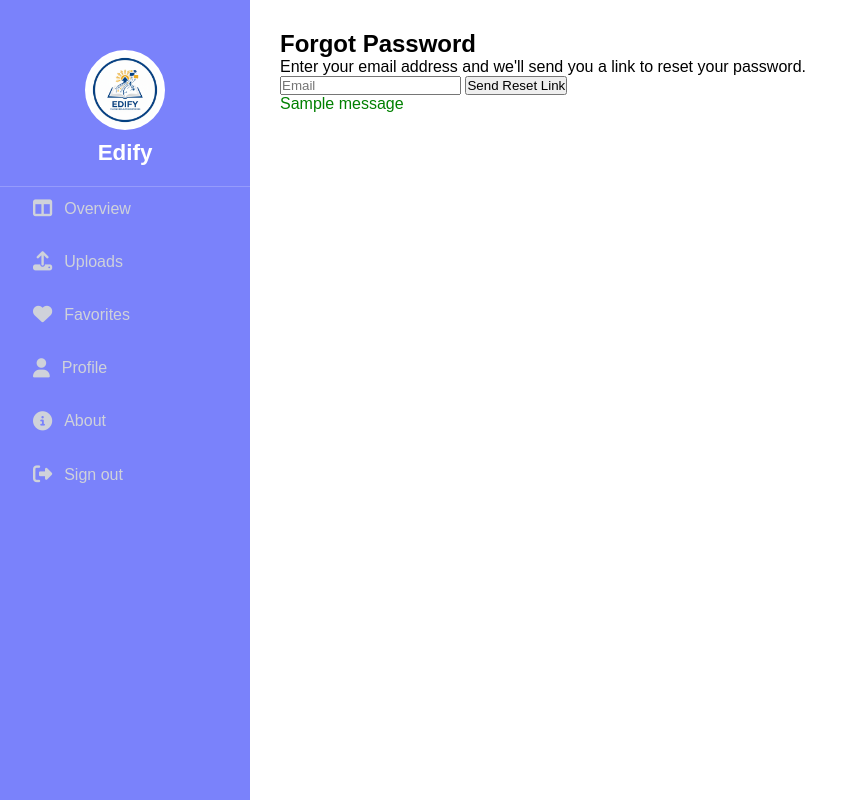
After one commit to EarionIcer/CSIT327-G7-Edify, a Django app: page /forgot-password/ in a window 1280 px wide. The commit adds this page. Shown: the whole page, without its empty margins (0-864 px from the left). Run offline with Django 5.2, Linux system fonts and the light colour scheme; tables that the repository leaves empty hold one stand-in row (values such as "Sample post"); one stand-in notice (Sample message) is shown.

```diff
--- a/EdifyApp/urls.py
+++ b/EdifyApp/urls.py
@@ -28,6 +28,7 @@ urlpatterns = [
     path("download/<uuid:file_id>/", views.download_file, name="download_file"),
     # path("edit_file/<uuid:file_id>/", views.edit_file, name="edit_file"),
     path("edit_file/<str:file_id>/", views.edit_file, name="edit_file"),
+    path("forgot-password/", views.forgot_password_view, name="forgot_password"),
     path("delete_file/<str:id>/", views.delete_file, name="delete_file"),
 
 ]
--- a/EdifyApp/views.py
+++ b/EdifyApp/views.py
@@ -47,9 +47,21 @@ from django.shortcuts import render
 from django.contrib.auth.decorators import login_required
 import requests
 from django.http import HttpResponse, Http404
+from django.contrib.auth import authenticate, login, logout
+from django.contrib import messages
+from django.shortcuts import render, redirect
+from django.conf import settings
+from django.contrib.auth.hashers import check_password
+from django.contrib.auth import get_user_model
+from django.contrib.auth.tokens import default_token_generator
+from django.utils.http import urlsafe_base64_encode, urlsafe_base64_decode
+from django.utils.encoding import force_bytes, force_str
+from django.core.mail import send_mail
 
 
 
+
+CustomUser = get_user_model()
 SUPABASE_URL = os.getenv("SUPABASE_URL")
 SUPABASE_KEY = os.getenv("SUPABASE_KEY")
 supabase = create_client(settings.SUPABASE_URL, settings.SUPABASE_KEY)
@@ -224,6 +236,26 @@ def edit_file(request, file_id):
     return render(request, "edit_file.html", {"file": resource})
 
 
+def forgot_password_view(request):
+    if request.method == "POST":
+        email = request.POST.get("email").strip().lower()
+        user = CustomUser.objects.filter(email=email).first()
+
+        if not user:
+            messages.error(request, "⚠️ No account found with that email.")
+            return redirect("forgot_password")
+
+        # ✅ Generate password reset link
+        token = default_token_generator.make_token(user)
+        uid = urlsafe_base64_encode(force_bytes(user.pk))
+        reset_link = request.build_absolute_uri(f"/reset/{uid}/{token}/")
+
+        # --- In production: send email (for now, just display the link) ---
+        messages.success(request, f"🔗 Password reset link: {reset_link}")
+        return redirect("forgot_password")
+
+    return render(request, "forgot_password.html")
+
 
 
 def toggle_favorite(request, id):
@@ -294,42 +326,15 @@ def register(request):
             messages.error(request, "❌ Passwords do not match.")
             return render(request, "register.html")
 
-        # --- 2️⃣ Check for duplicate email (Django & Supabase) ---
+        # --- 2️⃣ Check for duplicate email ---
         if CustomUser.objects.filter(email=email).exists():
             messages.error(request, "📧 Email already exists.")
             return render(request, "register.html")
 
-        # Check Supabase users table for existing email
         try:
-            existing = supabase.table("users").select("id").eq("email", email).execute()
-            if existing.data:
-                messages.error(request, "📧 This email is already registered in Supabase.")
-                return render(request, "register.html")
-        except Exception as e:
-            print("⚠️ Supabase check failed:", e)
-
-        # --- 3️⃣ Create new user ---
-        try:
-            # Generate UUID for user
-            user_uuid = str(uuid.uuid4())
-
-            # Hash password before storing
+            # --- 3️⃣ Create local Django user only ---
             hashed_pw = make_password(password)
-
-            # --- Insert into Supabase ---
-            data = {
-                "id": user_uuid,
-                "first_name": first_name,
-                "last_name": last_name,
-                "email": email,
-                "password": hashed_pw,  # Store hashed version!
-            }
-
-            supabase.table("users").insert(data).execute()
-
-            # --- Create local Django user ---
             local_user = CustomUser.objects.create(
-                supabase_id=user_uuid,
                 email=email,
                 username=email,
                 first_name=first_name,
@@ -337,10 +342,13 @@ def register(request):
                 password=hashed_pw,
             )
 
-            # --- Log the user in ---
+            # --- 4️⃣ Log the user in ---
             login(request, local_user)
-            request.session["user_id"] = user_uuid
-            request.session["user_email"] = email
+
+            # ✅ Store Django’s integer ID in session
+            request.session["user_id"] = local_user.id
+            request.session["user_email"] = local_user.email
+
             messages.success(request, f"🎉 Welcome, {first_name}! Your account has been created.")
             return redirect("overview")
 
@@ -414,50 +422,51 @@ def owsearch(request):
     })
 
 def login_view(request):
-    """
-    Secure login using CustomUser table in Supabase.
-    Validates email & hashed password, then creates session.
-    """
+    # ✅ If already logged in, redirect
+    if request.user.is_authenticated:
+        return redirect("overview")
+
     if request.method == "POST":
-        email = request.POST.get("emailAd", "").strip().lower()
-        password = request.POST.get("password", "").strip()
-
-        if not email or not password:
-            messages.error(request, "Please fill in all fields.")
-            return redirect("login")
+        email = request.POST.get("emailAd").strip().lower()
+        password = request.POST.get("password")
+        remember_me = request.POST.get("remember_me")  # Checkbox value
 
         try:
-            # ✅ 1. Fetch user from Supabase CustomUser table
-            response = supabase.table("EdifyApp_customuser").select("*").eq("email", email).execute()
-            user_data = response.data[0] if response.data else None
+            user = CustomUser.objects.filter(email=email).first()
 
-            if not user_data:
-                messages.error(request, "Email not found. Please register first.")
+            if not user:
+                messages.error(request, "❌ Account not found.")
                 return redirect("login")
 
-            # ✅ 2. Compare hash password using Django's built-in check_password
-            stored_hash = user_data["password"]
-            if not check_password(password, stored_hash):
-                messages.error(request, "Incorrect password.")
+            if not check_password(password, user.password):
+                messages.error(request, "⚠️ Incorrect password.")
                 return redirect("login")
 
-            # ✅ 3. Create session (store user's info)
-            request.session["user_id"] = user_data["id"]
-            request.session["user_email"] = user_data["email"]
-            request.session["first_name"] = user_data.get("first_name", "")
-            request.session["last_name"] = user_data.get("last_name", "")
-            request.session.set_expiry(3600)  # Session expires in 1 hour
+            # ✅ Log in the user
+            login(request, user)
 
-            messages.success(request, f"Welcome back, {user_data.get('first_name', '') or 'User'}!")
+            # ✅ “Remember Me” logic
+            if remember_me:
+                # Keep the session active for 30 days
+                request.session.set_expiry(60 * 60 * 24 * 30)
+            else:
+                # Expire when browser closes
+                request.session.set_expiry(0)
+
+            # ✅ Store user_id for Supabase-related queries
+            request.session["user_id"] = user.id
+            request.session["user_email"] = user.email
+
+            messages.success(request, f"👋 Welcome back, {user.first_name or user.email}!")
             return redirect("overview")
 
         except Exception as e:
-            print("Supabase login error:", e)
-            messages.error(request, "Error logging in. Please try again.")
+            print("⚠️ Login error:", e)
+            messages.error(request, "An error occurred during login.")
             return redirect("login")
 
-    # Render login page if GET
     return render(request, "login.html")
+
 
 def download_file(request, file_id):
     # ✅ Check user session
--- /dev/null
+++ b/templates/forgot_password.html
@@ -0,0 +1,23 @@
+{% extends 'base.html' %}
+{% load static %}
+
+{% block title %}Forgot Password{% endblock %}
+
+{% block content %}
+<div class="forgot-container">
+  <h2>Forgot Password</h2>
+  <p>Enter your email address and we'll send you a link to reset your password.</p>
+
+  <form method="POST">
+    {% csrf_token %}
+    <input type="email" name="email" placeholder="Email" required>
+    <button type="submit">Send Reset Link</button>
+  </form>
+
+  {% for message in messages %}
+  <p style="color: {% if message.tags == 'error' %}red{% else %}green{% endif %};">
+    {{ message }}
+  </p>
+  {% endfor %}
+</div>
+{% endblock %}
--- a/templates/login.html
+++ b/templates/login.html
@@ -77,7 +77,7 @@
 
           <div class="extra-options">
             <label><input type="checkbox"> Remember Me</label>
-            <a href="#">Forgot Password?</a>
+            <a href="{% url 'forgot_password' %}" class="forgot-link">Forgot Password?</a>
           </div>
 
           <button type="submit" class="btn">Login</button>
```
Also changed, not shown: EdifyProject/settings.py (+11 -0 lines).
